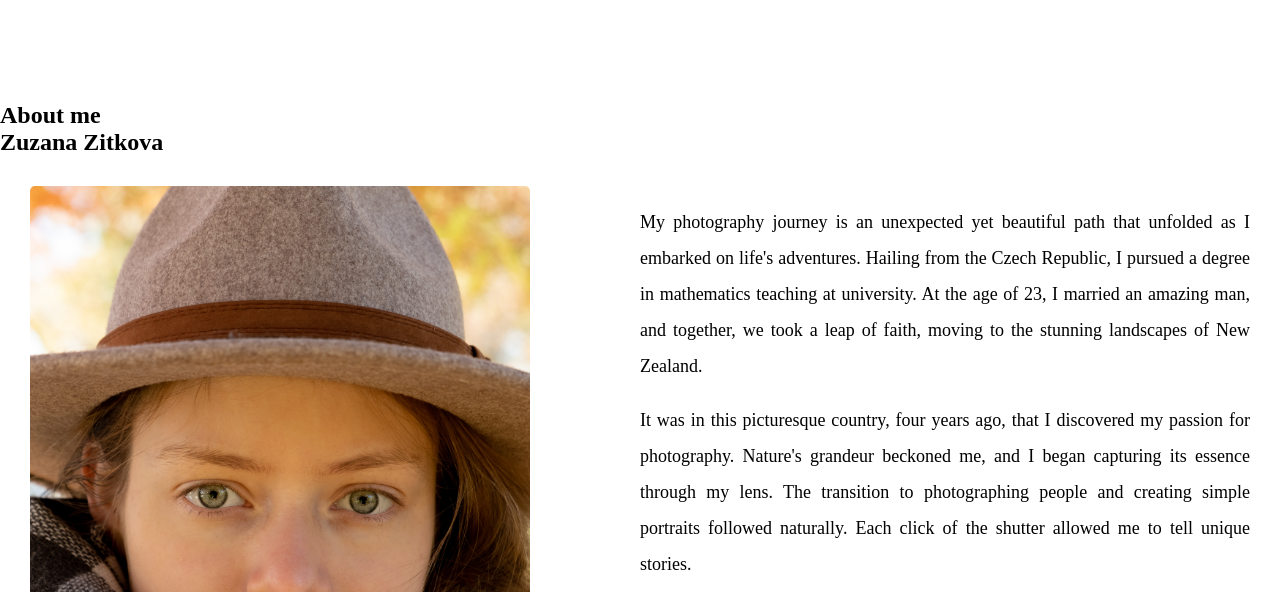
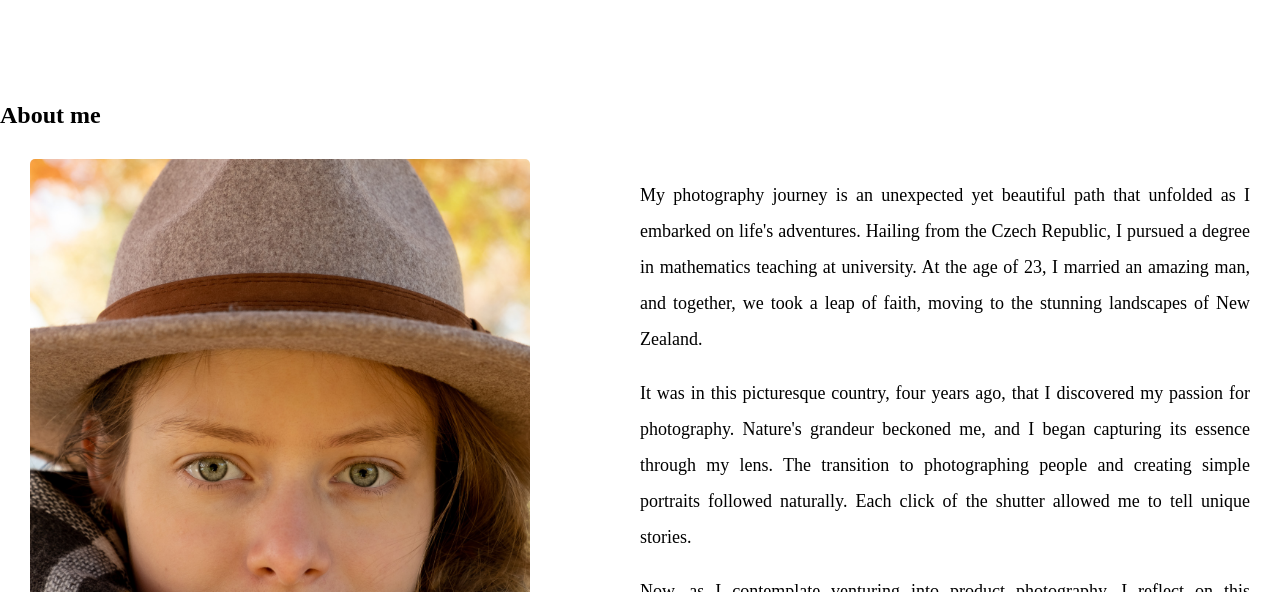
Before and after one commit to ZuzanaZitkova/PhotographyPortfolio, a plain HTML site: page about.html in a window 1280 px wide. Shown: the part 208-800 px from the top of the page. Drawn offline with nearby package versions, Linux system fonts and the light colour scheme; a web font is replaced by a local one.

Commit message:
deleted secondary heading of about me page

```diff
--- a/about.html
+++ b/about.html
@@ -48,9 +48,6 @@
           <div class="primary-title">
             <h1 class="main-heading">About me</h1>
           </div>
-          <div class="secondary-title">
-            <h2 class="secondary-heading">Zuzana Zitkova</h2>
-          </div>
         </div>
       </section>
 
```
